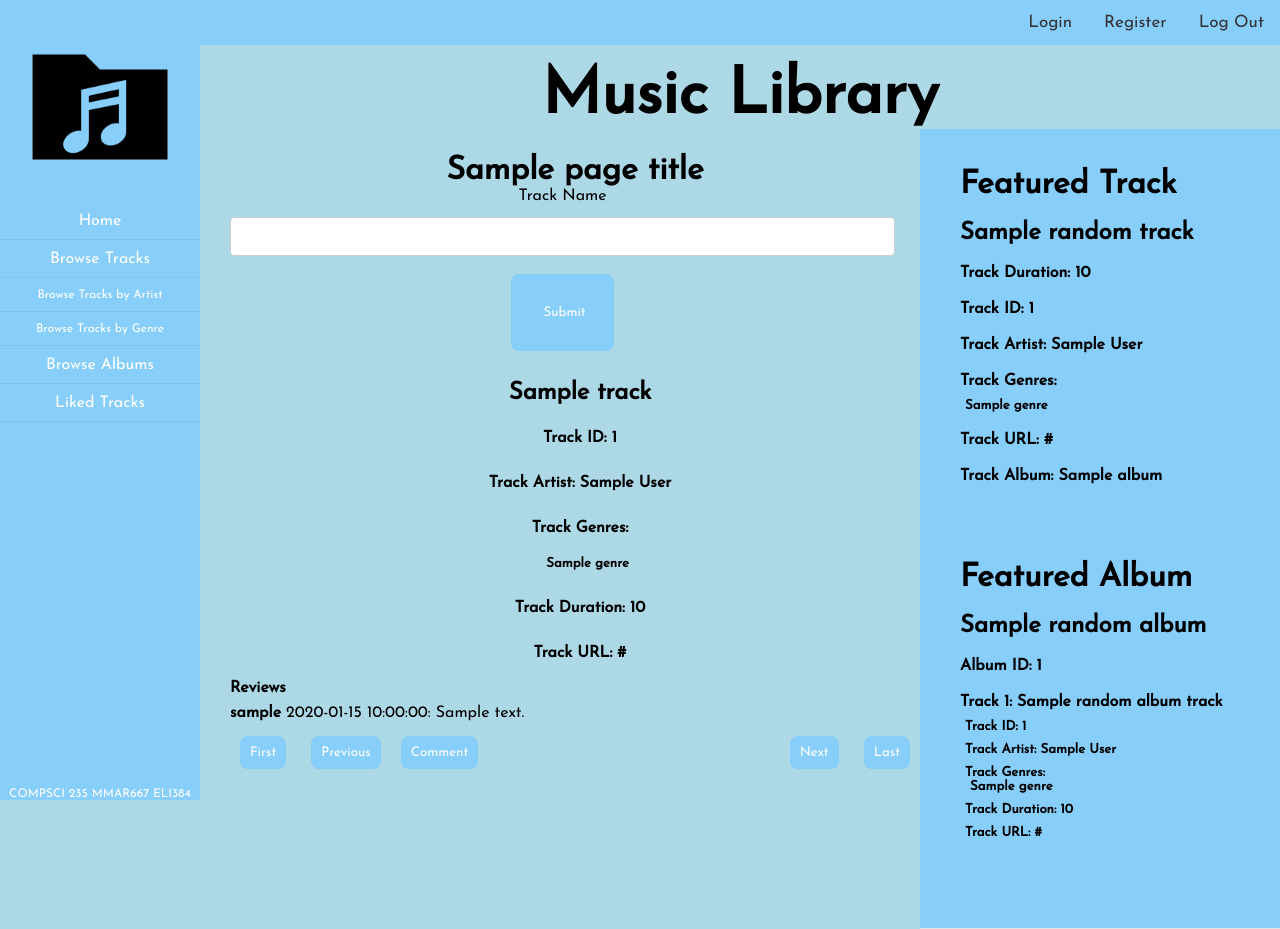
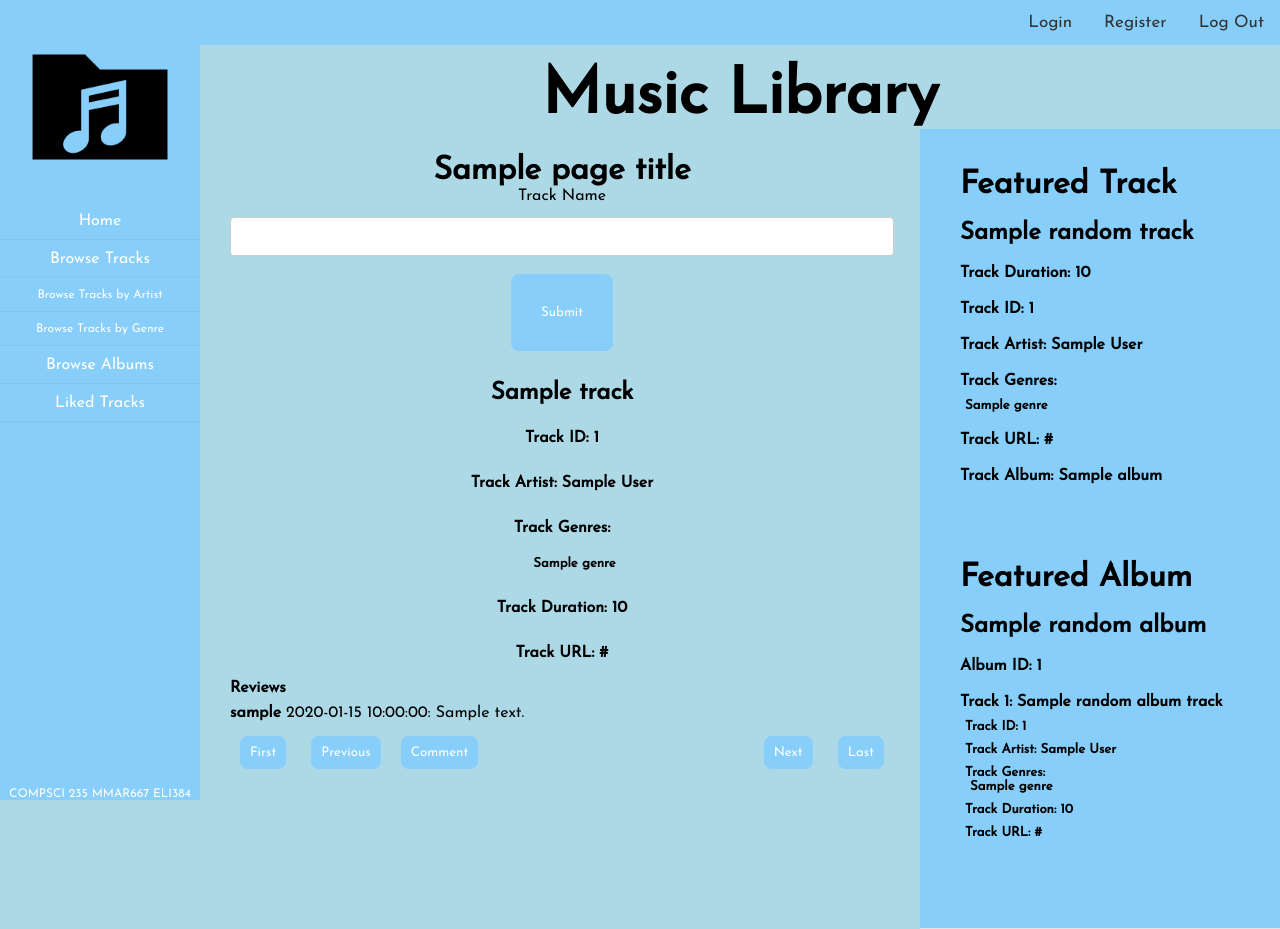
Before and after one commit to MichaelMar7/COMPSCI235-Assignment, a Flask app: template music/templates/browse/tracks.html in a window 1280 px wide. Run offline with Flask 2, Linux system fonts and the light colour scheme; the template is opened without the code that fills it: values that come from a table or form of the project are taken from there, most other values are stand-ins (such as "Sample title", 1, 10 or a date in 2020); parts of the project's set-up code (start-up, migrations or seed data) failed here and were passed over.

Commit message:
formatting

```diff
--- a/music/static/css/styles.css
+++ b/music/static/css/styles.css
@@ -135,7 +135,7 @@ h5 {
     color: #717171;
     line-height: 25px;
     padding: 10px;
-    width: 66.666667%;
+    width: 63.33333%;
 }
 #logo {
     width: 150px;
@@ -207,7 +207,7 @@ input[type='password'],
     }
 
 input[type='submit'] {
-    width: 95%;
+    width: 100%;
      background-color: lightskyblue;
      color: white;
      padding: 14px 20px;
@@ -224,8 +224,8 @@ input[type='submit']:hover {
 }
 .form-field{
     text-align: center;
-    width:95%
+    width:100%
 }
 .authentication{
-    width: 95%;
+    width: 100%;
 }
```
